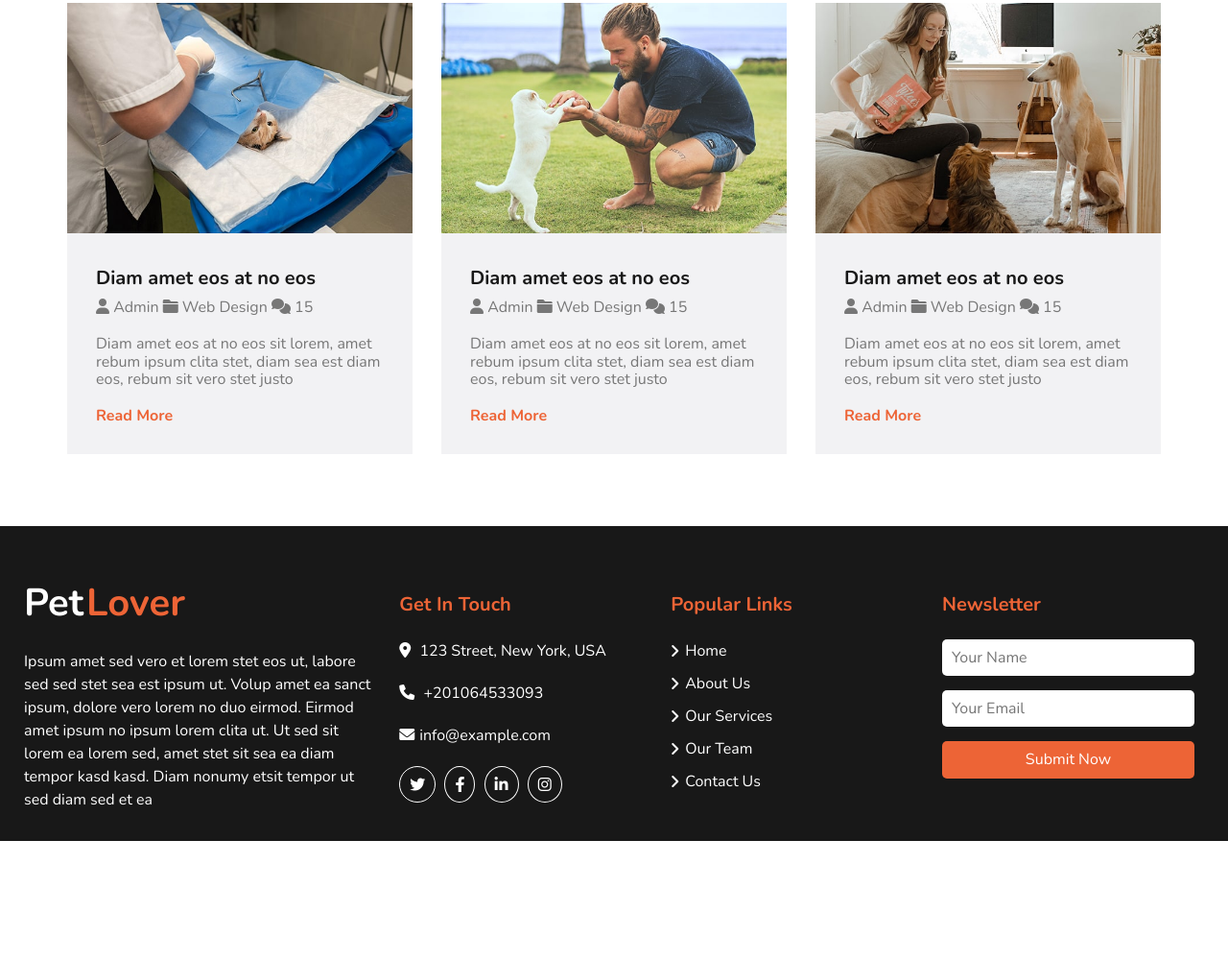
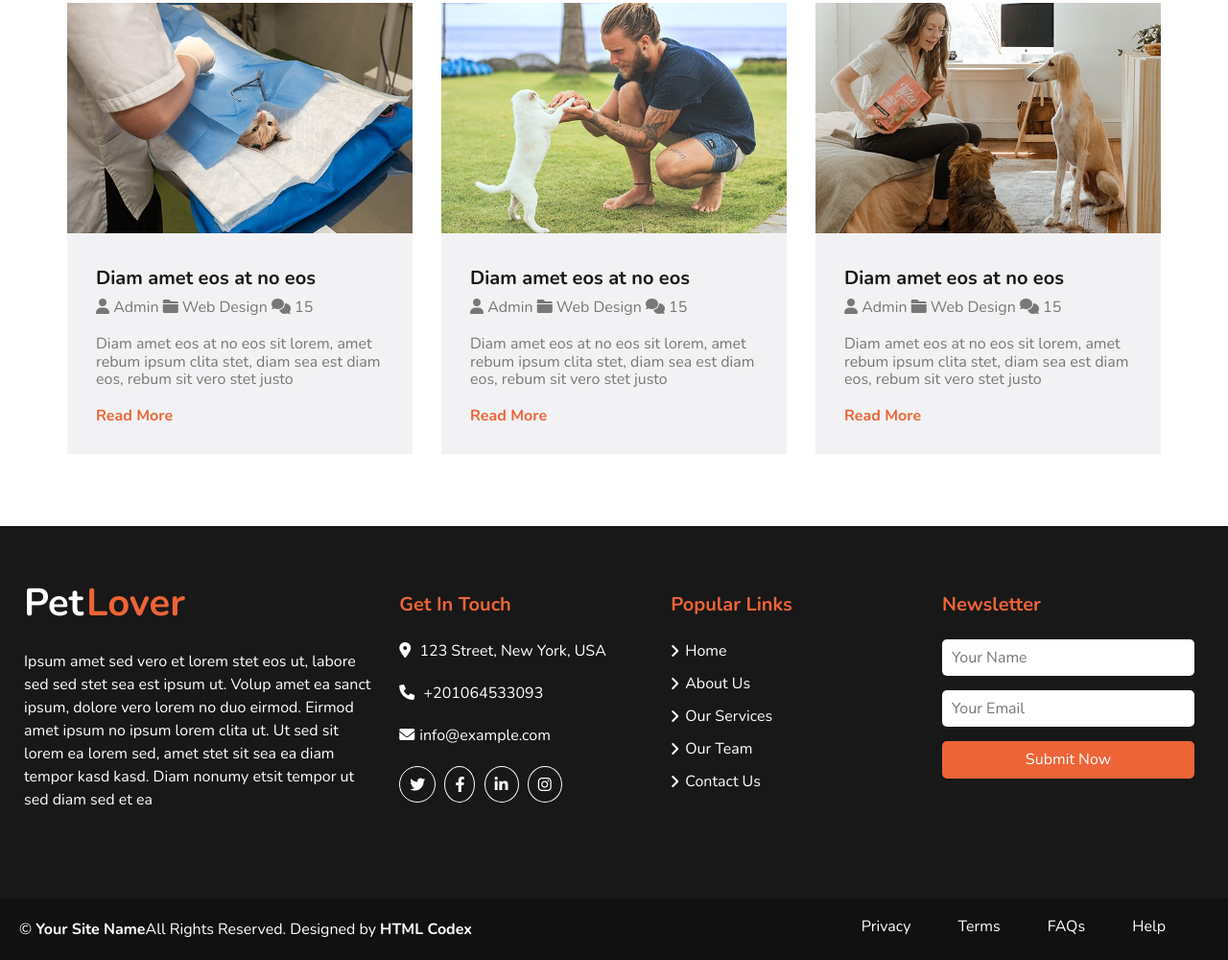
Before and after one commit to Cisco1cisco/Petlover, a plain HTML site: page index.html in a window 1280 px wide. Shown: the part 6162-7162 px from the top of the page at 96% size. Before the commit the page ends 7038 px from the top, so only its background shows below. Drawn offline with nearby package versions, Linux system fonts and the light colour scheme.

Commit message:
Added the footer section

```diff
--- a/css/main.css
+++ b/css/main.css
@@ -1380,7 +1380,7 @@ header .icon span {
 
 .contact {
     padding-top: 30px;
-    padding-bottom: 30px;
+    padding-bottom: 90px;
     background-color: #181818;
     padding-right: 25px;
     padding-left: 25px;
@@ -1505,6 +1505,7 @@ header .icon span {
     margin-left: 15px;
     display: block;
     position: relative;
+    width: fit-content;
 }
 
 .contact .lists .list.pop li a::before {
@@ -1547,3 +1548,52 @@ header .icon span {
 }
 
 /* End Contact */
+
+/* Start Footer */
+
+footer {
+    background-color: #111111;
+    display: flex;
+    justify-content: space-between;
+    padding: 20px;
+    flex-wrap: wrap;
+}
+
+@media (max-width: 768px) {
+    footer {
+        flex-direction: column;
+        align-items: center;
+    }
+}
+
+footer p {
+    color: white;
+    flex-basis: 50%;
+    line-height: 1.5;
+}
+
+@media (max-width: 768px) {
+    footer p {
+        margin-bottom: 20px;
+        text-align: center;
+    }
+}
+
+footer p span {
+    font-weight: bold;
+}
+
+footer .links a {
+    text-decoration: none;
+    color: white;
+    margin-right: 45px;
+    text-transform: capitalize;
+}
+
+@media (max-width: 991px) {
+    footer .links a {
+        margin-right: 25px;
+    }
+}
+
+/* End Footer */
--- a/index.html
+++ b/index.html
@@ -568,6 +568,17 @@
         </div>
     </div>
     <!-- End Contact -->
+    <!-- Start Footer -->
+    <footer>
+        <p>&#169; <span>Your Site Name</span>All Rights Reserved. Designed by <span>HTML Codex</span></p>
+        <div class="links">
+            <a href="#">privacy</a>
+            <a href="#">terms</a>
+            <a href="#">FAQs</a>
+            <a href="#">help</a>
+        </div>
+    </footer>
+    <!-- End Footer -->
 </body>
 
 </html>
```
